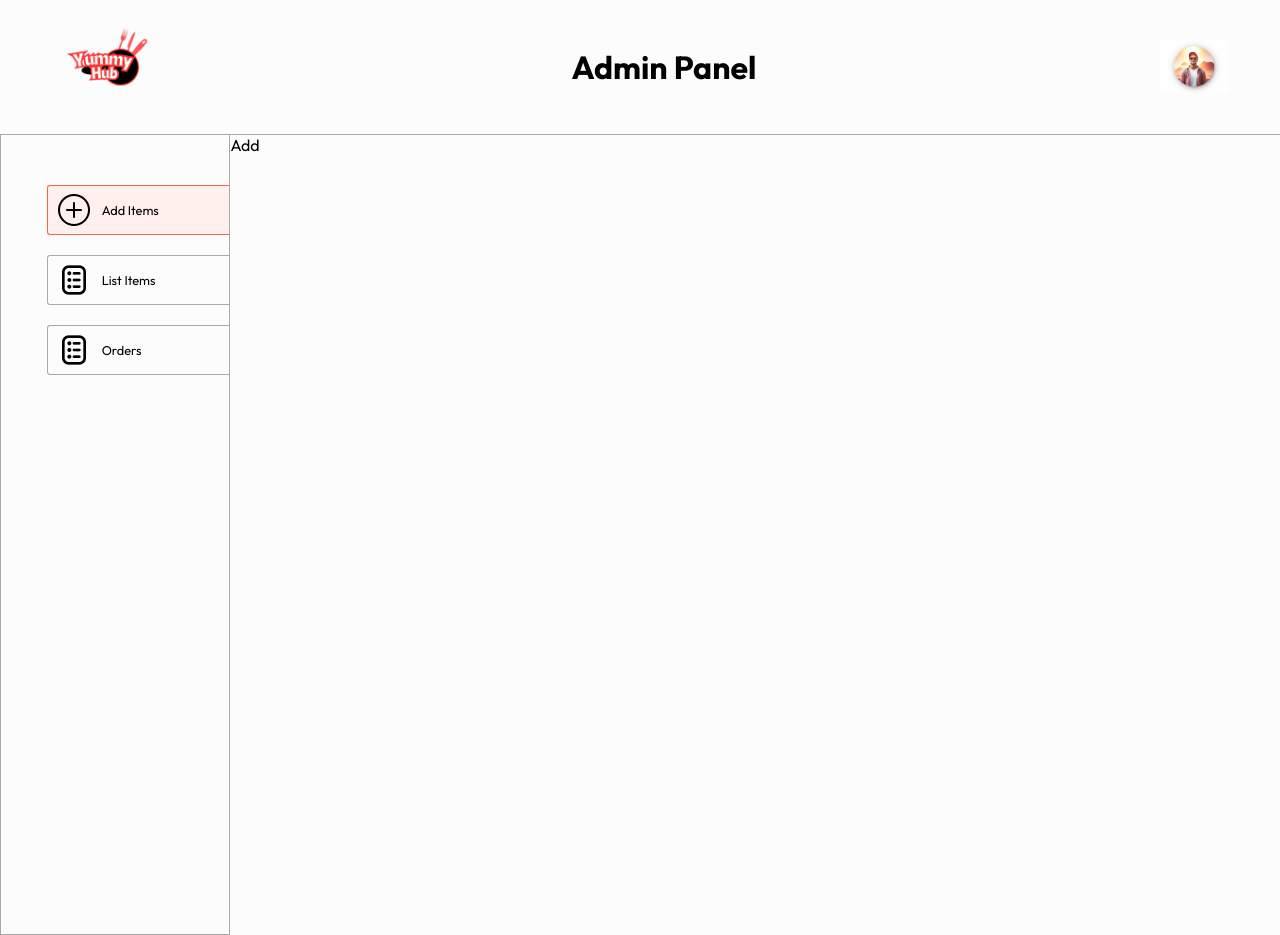
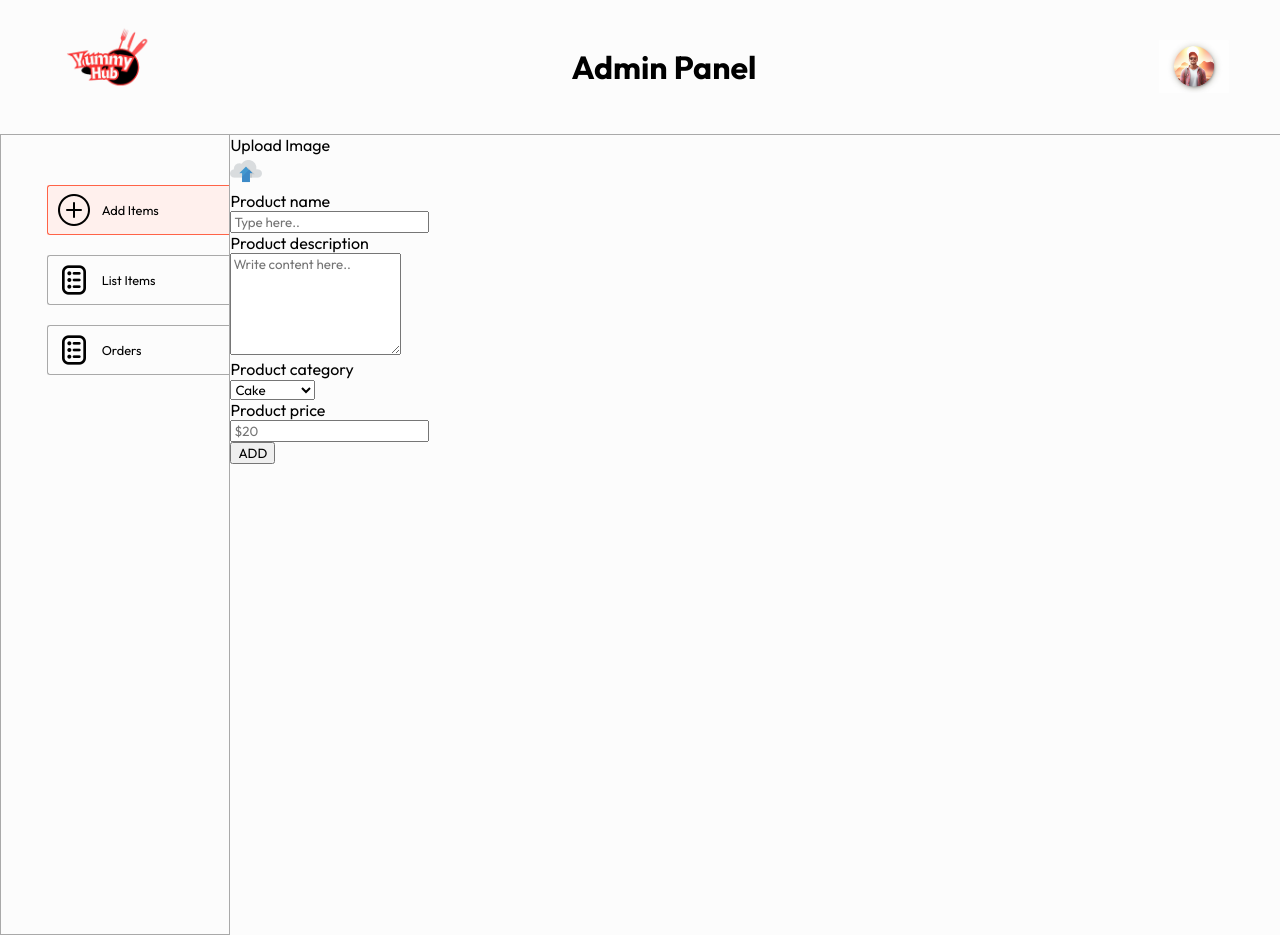
Before and after one commit to TheekshaRathnayaka/Food-Delivery-Website, a React (Vite) app in the folder admin/: page /add in a window 1280 px wide. Built offline with nearby package versions, Linux system fonts and the light colour scheme.

Commit message:
Create add items form for admin panel

```diff
--- a/admin/src/pages/Add/Add.jsx
+++ b/admin/src/pages/Add/Add.jsx
@@ -1,9 +1,61 @@
 import React from 'react'
 import './Add.css'
+import { assets } from '../../assets/assets'
+
 const Add = () => {
   return (
-    <div>
-      Add
+    <div className='add'>
+
+      <form className='flex-col'>
+
+        <div className='add-img-upload flex-col'>
+          <p>Upload Image</p>
+
+          <label htmlFor='image'>
+            <img src={assets.upload_area} alt='' />
+          </label>
+
+          <input type='file' id='image' hidden required />
+        </div>
+
+        <div className='add-product-name flex-col'>
+          <p>Product name</p>
+          <input type='text' name='name' placeholder='Type here..'/>
+        </div>
+
+        <div className='add-product-description flex-col'>
+          <p>Product description</p>
+          <textarea name='description' rows='6' placeholder='Write content here..' required></textarea>
+        </div>
+
+        <div className='add-category-price'>
+
+          <div className='add-category flex-col'>
+            <p>Product category</p>
+
+            <select name='category'>
+              <option value="Cake">Cake</option>
+              <option value="Desserts">Desserts</option>
+              <option value="Noodles">Noodles</option>
+              <option value="Pastry">Pastry</option>
+              <option value="Pizza">Pizza</option>
+              <option value="Salad">Salad</option>
+              <option value="Sea Food">Sea Food</option>
+              <option value="Beverages">Beverages</option>
+            </select>
+          </div>
+
+          <div className='add-price flex-col'>
+            <p>Product price</p>
+            <input type='number' name='price' placeholder='$20' />
+          </div>
+
+        </div>
+
+        <button type='submit' className='add-btn'>ADD</button>
+
+      </form>
+
     </div>
   )
 }
```
